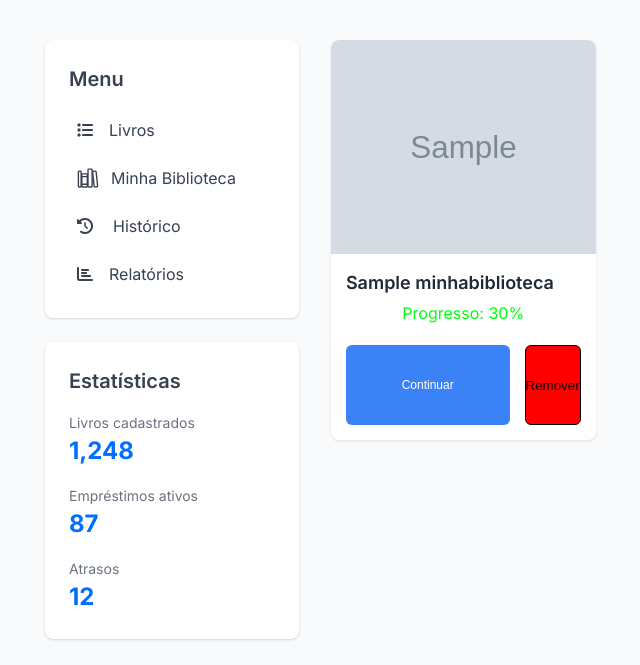
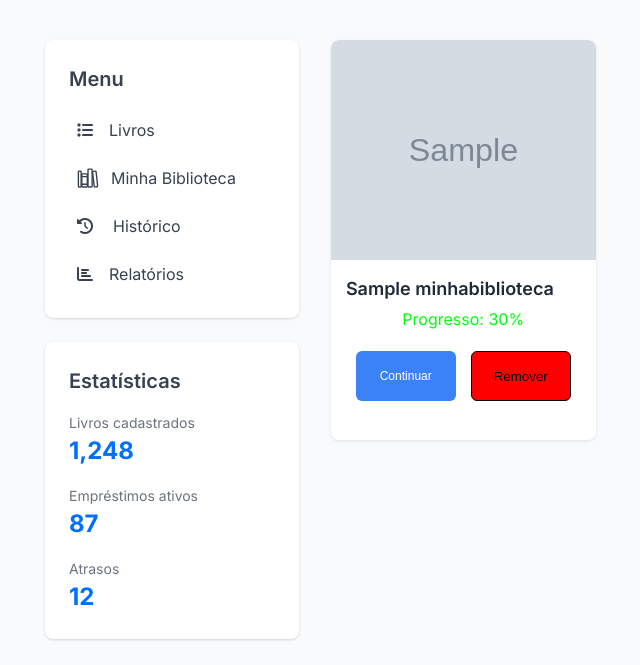
Before and after one commit to cleitonmendescoelho/projeto-biblioteca, a Django app: page /bilioteca/ in a window 1280 px wide. Shown: the part 105-770 px from the top of the page, without its empty margins (35-675 px from the left). Run offline with Django 5.2, Linux system fonts and the light colour scheme; tables that the repository leaves empty hold one stand-in row (values such as "Sample post"); grey boxes marked "Sample" are stand-in pictures.

Commit message:
chore: ajustando a estrutura do layout da seção

```diff
--- a/home/static/home/css/paginas/biblioteca.css
+++ b/home/static/home/css/paginas/biblioteca.css
@@ -64,20 +64,17 @@
     color: rgb(0, 255, 13);
 }
 
-.book-card-biblioteca:hover .book-actions-biblioteca {
+.book-actions-biblioteca{
+    display: flex;
+    justify-content: center;
+    gap: 15px;
     opacity: 1;
 }
 
-.book-actions-biblioteca{
-    display: flex;
-    gap: 15px;
-}
-
 .book-actions-biblioteca .borrow-btn {
-    flex: 1;
+    width: 100px;
     background-color: var(--primary-500);
     color: white;
-    padding: 8px 12px;
     border-radius: 6px;
     border: none;
     font-size: 0.75rem;
@@ -92,10 +89,6 @@
     background-color: var(--primary-700);
 }
 
-.book-actions-biblioteca .borrow-btn i {
-    margin-right: 5px;
-}
-
 @media (max-width: 767px) {
     .book-actions-biblioteca {
         opacity: 1;
@@ -103,10 +96,12 @@
 }
 
 form .btn-delete{
+    background-color: red;
     border: solid 1px black;
     border-radius: 6px;
-    background-color: red;
-    height: 80px;
+    width: 100px;
+    height: 50px;
+    cursor: pointer;
 }
 
 .book-actions-biblioteca .btn-delete:hover{
```
